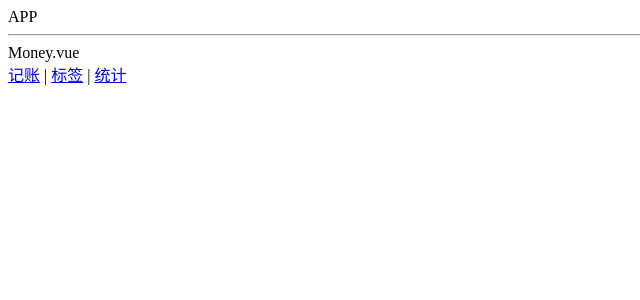
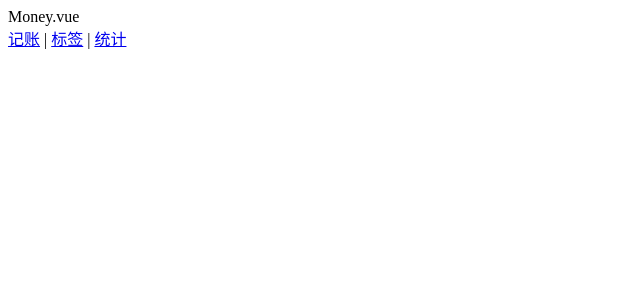
Before and after one commit to 70kg111/morney-2, a Vue app: page /#/money in a window 1280 px wide. Shown: the top 300 px of the page, without its empty margins (0-640 px from the left). Built offline with nearby package versions, Linux system fonts and the light colour scheme.

Commit message:
引入全局组件 Nav.vue

```diff
--- a/src/App.vue
+++ b/src/App.vue
@@ -1,11 +1,8 @@
 <template>
     <div>
-        APP
-      <hr>
-      <router-view/>
-      <router-link to="/money">记账</router-link> |
-      <router-link to="/labels">标签</router-link> |
-      <router-link to="statistics">统计</router-link>
+
+        <router-view/>
+
     </div>
 </template>
 
@@ -32,3 +29,8 @@
     }
 
 </style>
+<script>
+  export default {
+    name: 'App',
+  };
+</script>
--- /dev/null
+++ b/src/components/Nav.vue
@@ -0,0 +1,21 @@
+<template>
+    <div class="nav">
+        <router-link to="/money">记账</router-link> |
+        <router-link to="/labels">标签</router-link> |
+        <router-link to="statistics">统计</router-link>
+    </div>
+</template>
+
+<script lang="ts">
+  import Vue from 'vue';
+  import {Component} from 'vue-property-decorator';
+
+  @Component
+  export default class Nav extends Vue {
+
+  }
+</script>
+
+<style lang="scss" scoped>
+
+</style>
--- a/src/main.ts
+++ b/src/main.ts
@@ -3,8 +3,11 @@ import App from './App.vue';
 import './registerServiceWorker';
 import router from './router';
 import store from './store';
+import Nav from '@/components/Nav.vue';
 
 Vue.config.productionTip = false;
+
+Vue.component('Nav', Nav);
 
 new Vue({
   router: router,
--- a/src/views/Labels.vue
+++ b/src/views/Labels.vue
@@ -1,12 +1,14 @@
 <template>
-    <div>Labels.vue</div>
+    <div>Labels.vue
+        <Nav/>
+    </div>
 </template>
 
 <script lang="ts">
   import Vue from 'vue';
   import {Component} from 'vue-property-decorator';
 
-  @Component
+  @Component({})
   export default class Labels extends Vue {
 
   }
--- a/src/views/Money.vue
+++ b/src/views/Money.vue
@@ -1,12 +1,14 @@
 <template>
-    <div>Money.vue</div>
+    <div>Money.vue
+        <Nav/>
+    </div>
 </template>
 
 <script lang="ts">
   import Vue from 'vue';
   import {Component} from 'vue-property-decorator';
 
-  @Component
+  @Component({})
   export default class Money extends Vue {
 
   }
--- a/src/views/Statistics.vue
+++ b/src/views/Statistics.vue
@@ -1,12 +1,15 @@
 <template>
-    <div>Statistics.vue</div>
+    <div>Statistics.vue
+
+        <Nav/>
+    </div>
 </template>
 
 <script lang="ts">
   import Vue from 'vue';
   import {Component} from 'vue-property-decorator';
 
-  @Component
+  @Component({})
   export default class Statistics extends Vue {
 
   }
```
